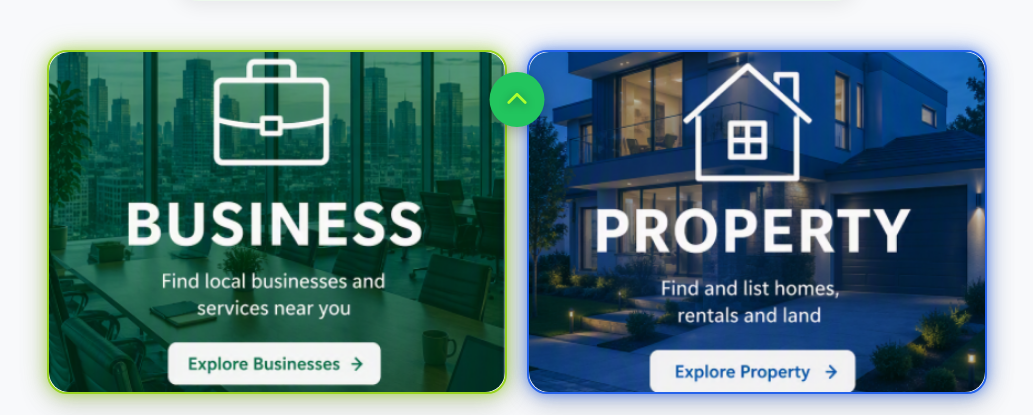
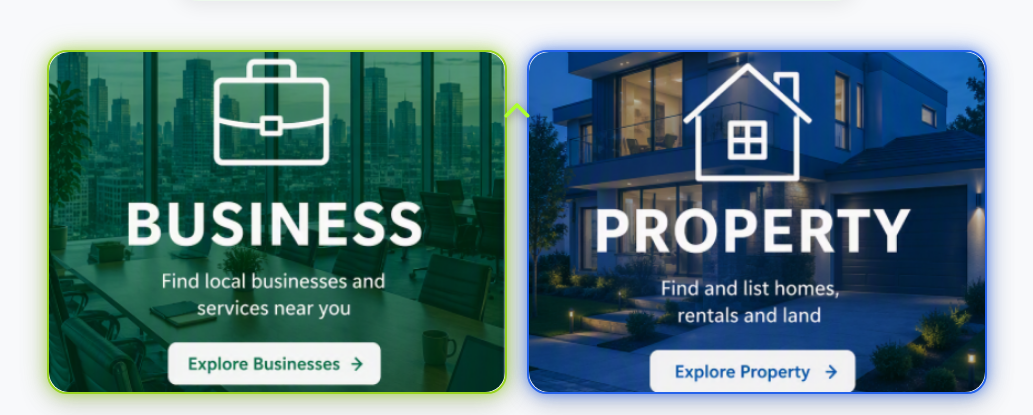
Before and after one commit to Richieelzb/wallawalla, a Flask app: page / in a window 1280 px wide. Shown: the part 645-1060 px from the top of the page, without its empty margins (123-1156 px from the left). Run offline with Flask 3, Linux system fonts and the light colour scheme; some libraries are stand-ins or nearby versions.

```diff
--- a/static/css/style.css
+++ b/static/css/style.css
@@ -1712,37 +1712,6 @@ body{
     gap: 6px;
 }
 
-.floating-arrow{
-    position:fixed;
-    bottom:20px;
-    left:50%;
-    transform:translateX(-50%);
-
-    width:55px;
-    height:55px;
-
-    background:#22c55e;
-    color:white;
-
-    border-radius:50%;
-
-    display:flex;
-    align-items:center;
-    justify-content:center;
-
-    cursor:pointer;
-
-    z-index:9999;
-
-    box-shadow:0 4px 15px rgba(0,0,0,.25);
-
-    animation:bounce 1.5s infinite;
-}
-
-.floating-arrow i{
-    font-size:22px;
-}
-
 .floating-arrow:hover {
     transform: scale(1.1);
     background: #16a34a;
```
